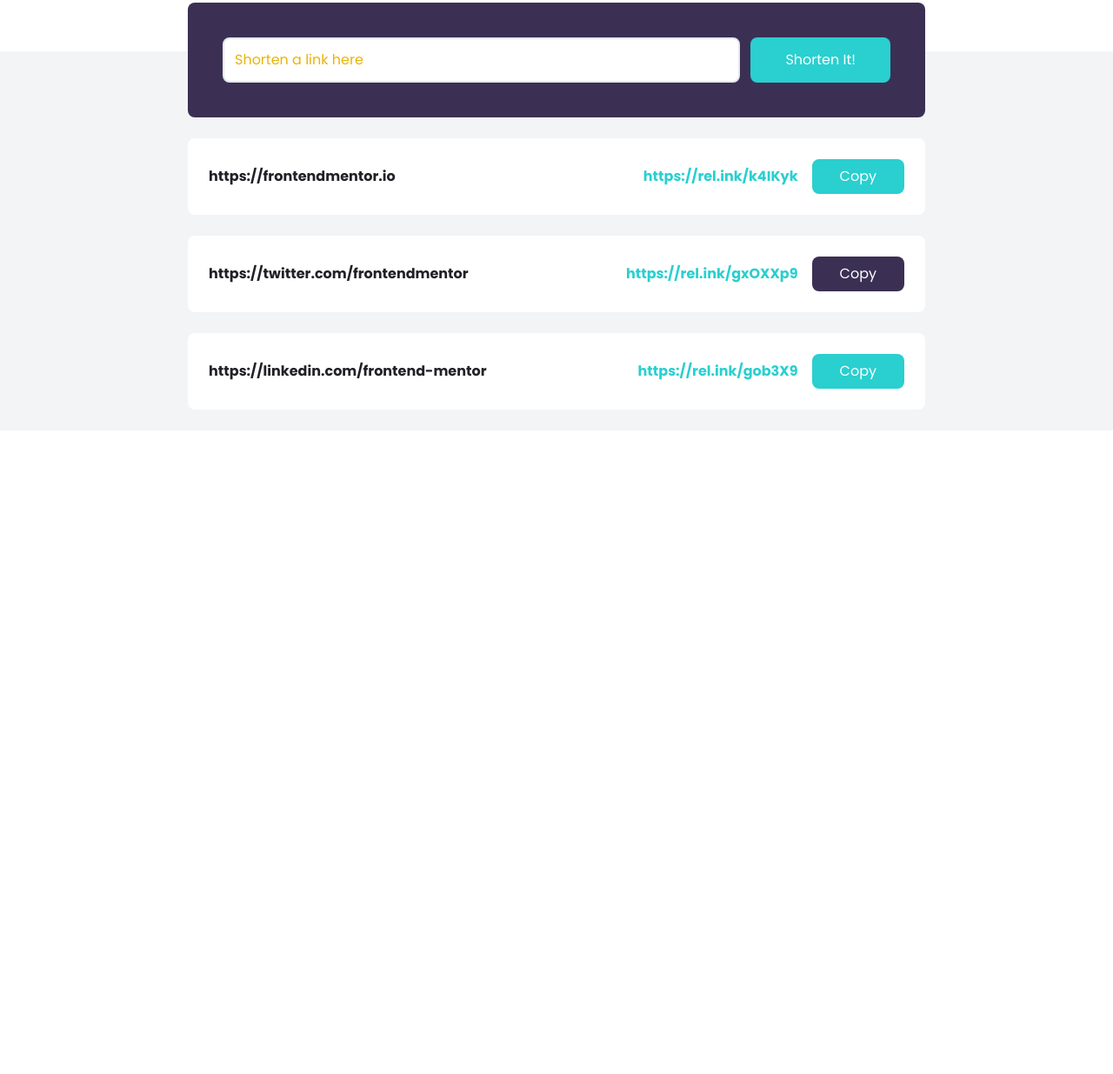
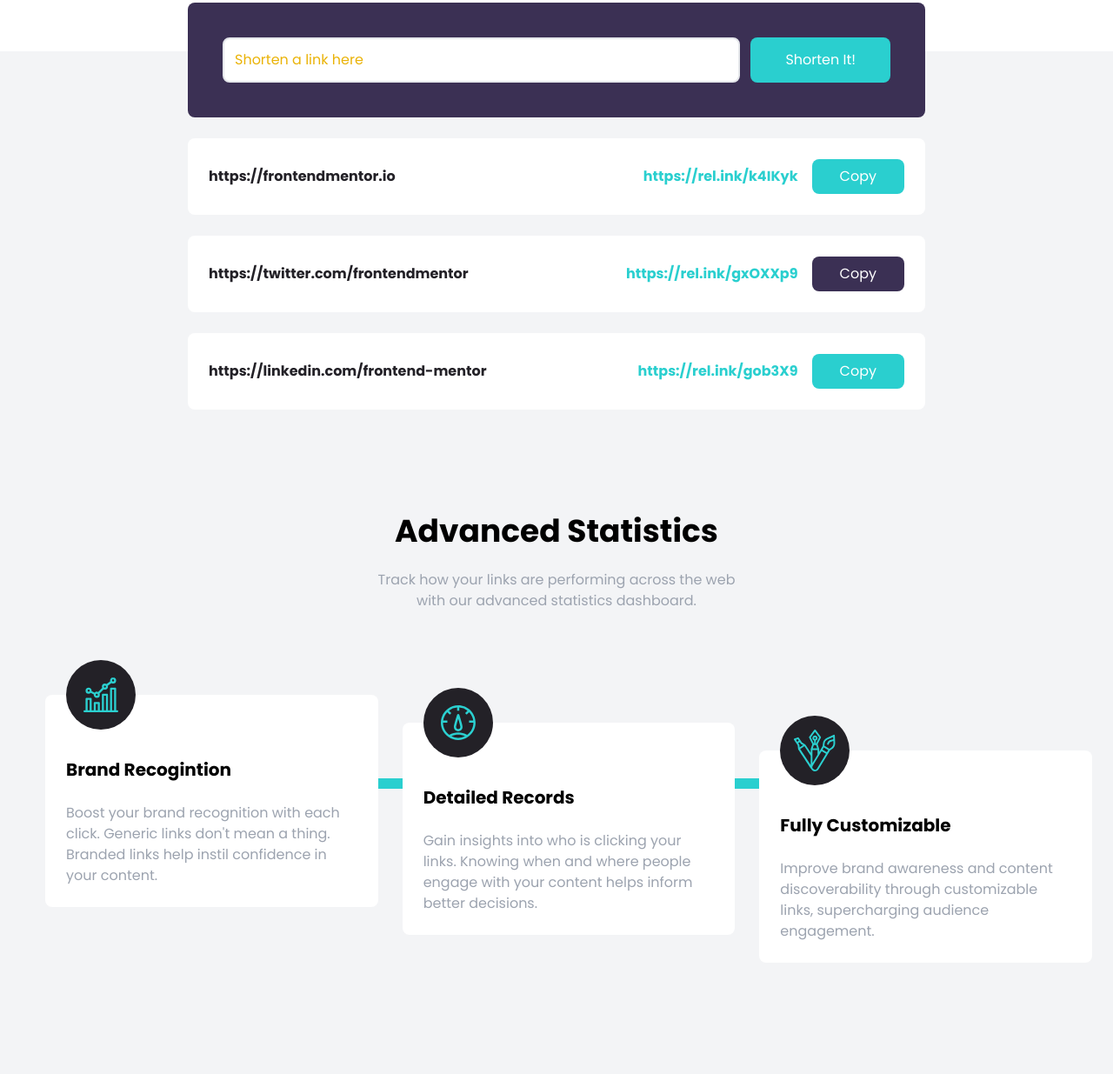
Before and after one commit to fisheeesh/tailwind_training, a website: page shortly-website/index.html in a window 1280 px wide. Shown: the part 685-1920 px from the top of the page at 87% size. Before the commit the page ends 1180 px from the top, so only its background shows below. Drawn offline with Linux system fonts and the light colour scheme.

Commit message:
shortly - features section

```diff
--- a/shortly-website/index.html
+++ b/shortly-website/index.html
@@ -121,6 +121,78 @@
         </div>
     </section>
 
+
+    <!-- Stats Section -->
+    <section id="stats" class="py-24 bg-gray-100">
+        <div class="container px-3 mx-auto">
+            <h2 class="mb-6 text-4xl font-bold text-center">
+                Advanced Statistics
+            </h2>
+            <p class="max-w-xs mx-auto text-center text-gray-400 md:max-w-md">
+                Track how your links are performing across the web with our advanced statistics dashboard.
+            </p>
+        </div>
+    </section>
+
+    <!-- Feature Box Section -->
+    <section id="features" class="pb-32 bg-gray-100">
+        <div class="container relative flex flex-col items-start px-6 mx-auto md:flex-row md:space-x-7">
+            <!-- Horizontal Line -->
+            <div class="absolute hidden w-10/12 h-3 top-24 left-16 bg-cyan md:block"></div>
+            <!-- Vertical Line -->
+            <div class="absolute w-2 h-full -ml-1 bg-cyan md:hidden left-1/2"></div>
+
+            <!-- Box 1 -->
+            <div class="relative flex flex-col p-6 space-y-6 bg-white rounded-lg md:w-1/3">
+                <!-- Image Position -->
+                <div class="absolute -ml-10 left-1/2 -top-10 md:left-16">
+                    <!-- Image Container For Background & Center -->
+                    <div class="flex items-center justify-center w-20 h-20 p-4 rounded-full bg-veryDarkViolet">
+                        <img src="images/icon-brand-recognition.svg" alt="">
+                    </div>
+                </div>
+
+                <h5 class="pt-6 text-xl font-bold text-center capitalize md:text-left">Brand Recogintion</h5>
+                <p class="text-center text-gray-400 md:text-left">
+                    Boost your brand recognition with each click. Generic links don't mean a thing. Branded links help
+                    instil confidence in your content.
+                </p>
+            </div>
+            <!-- Box 2 -->
+            <div class="relative flex flex-col p-6 mt-24 space-y-6 bg-white rounded-lg md:mt-8 md:w-1/3">
+                <!-- Image Position -->
+                <div class="absolute -ml-10 left-1/2 -top-10 md:left-16">
+                    <!-- Image Container For Background & Center -->
+                    <div class="flex items-center justify-center w-20 h-20 p-4 rounded-full bg-veryDarkViolet">
+                        <img src="images/icon-detailed-records.svg" alt="">
+                    </div>
+                </div>
+
+                <h5 class="pt-6 text-xl font-bold text-center capitalize md:text-left">Detailed Records</h5>
+                <p class="text-center text-gray-400 md:text-left">
+                    Gain insights into who is clicking your links. Knowing when and where people engage with your
+                    content helps inform better decisions.
+                </p>
+            </div>
+            <!-- Box 3 -->
+            <div class="relative flex flex-col p-6 mt-24 space-y-6 bg-white rounded-lg md:mt-16 md:w-1/3">
+                <!-- Image Position -->
+                <div class="absolute -ml-10 left-1/2 -top-10 md:left-16">
+                    <!-- Image Container For Background & Center -->
+                    <div class="flex items-center justify-center w-20 h-20 p-4 rounded-full bg-veryDarkViolet">
+                        <img src="images/icon-fully-customizable.svg" alt="">
+                    </div>
+                </div>
+
+                <h5 class="pt-6 text-xl font-bold text-center capitalize md:text-left">Fully Customizable</h5>
+                <p class="text-center text-gray-400 md:text-left">
+                    Improve brand awareness and content discoverability through customizable links, supercharging
+                    audience engagement.
+                </p>
+            </div>
+        </div>
+    </section>
+
     <script src="./js/script.js"></script>
 </body>
 
```
Also changed, not shown: shortly-website/css/style.css.
